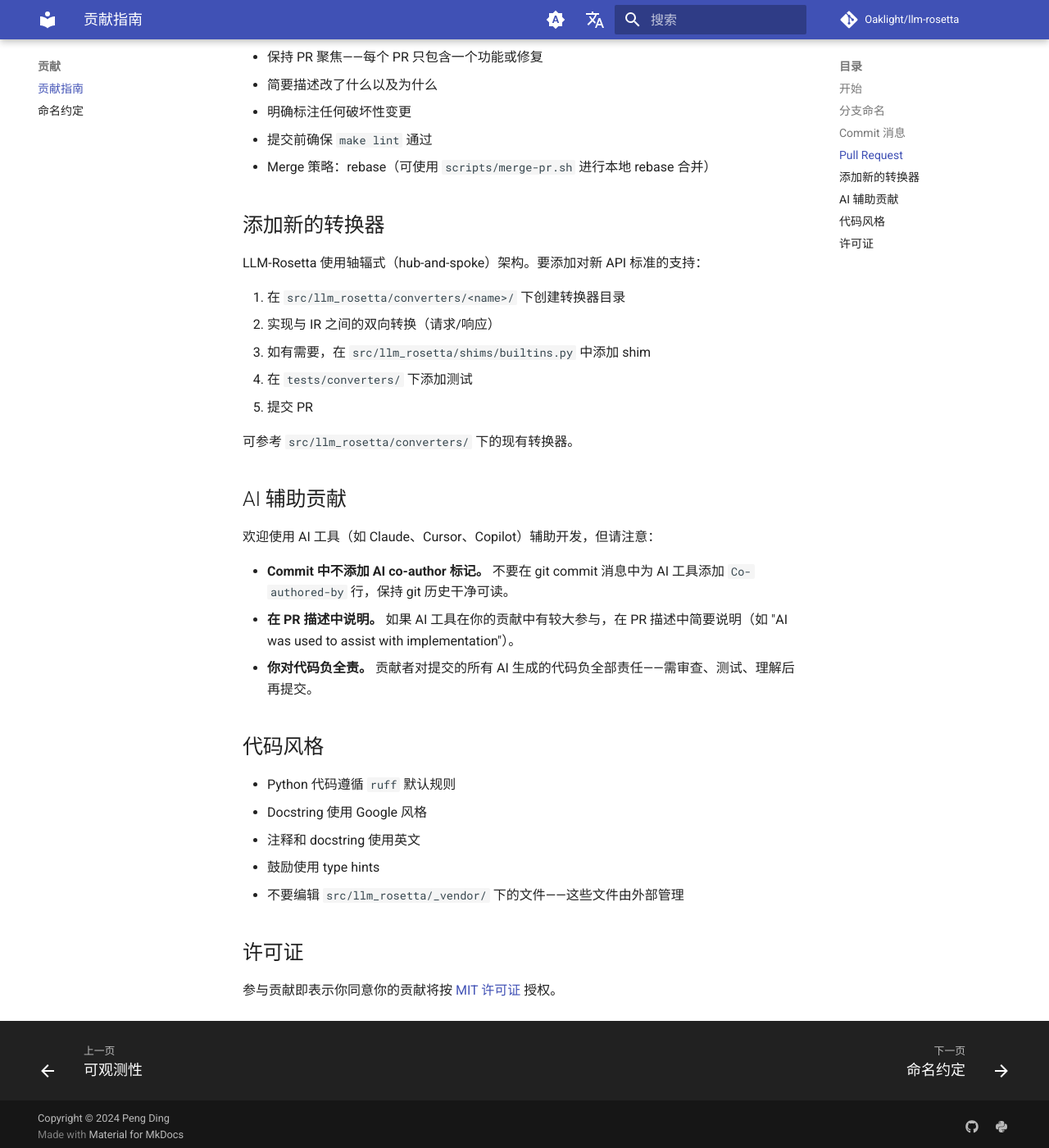
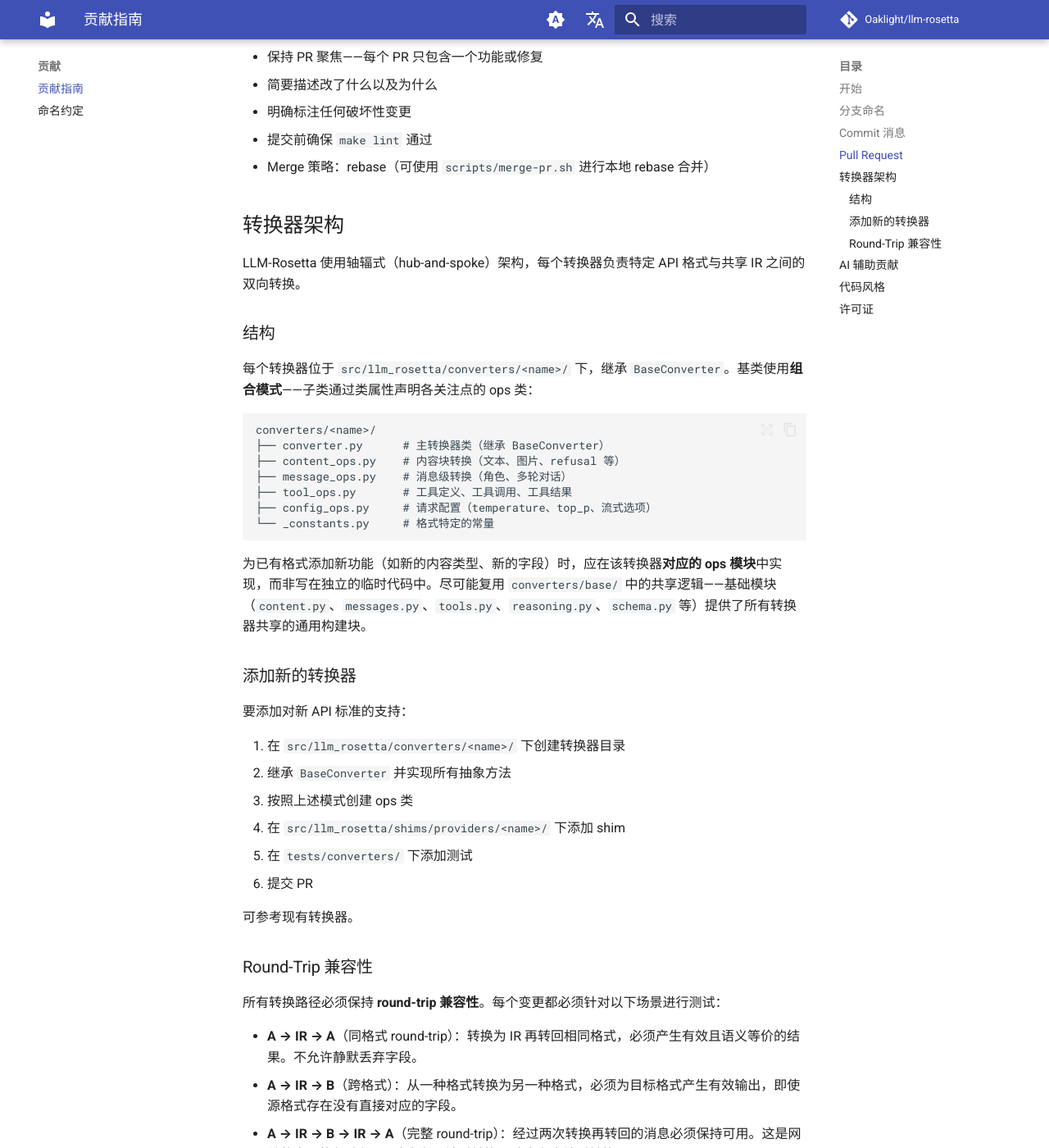
Before and after one commit to Oaklight/llm-rosetta, an MkDocs documentation site: the page built from docs/contributing/guide.md, in a window 1280 px wide and 1400 px high, scrolled down 1060 px. Shown: the whole window at 82% size. Built offline with MkDocs 1.6.1 and Material for MkDocs 9.7.7, drawn with Linux system fonts in a browser that asks for light colours; comment, search, counter and statistics services are not loaded; some of the changed text lies outside the part shown.

Commit message:
docs: add converter architecture and round-trip compatibility to contributing guide

````diff
--- a/docs/contributing/guide.md
+++ b/docs/contributing/guide.md
@@ -38,17 +38,48 @@
 - 提交前确保 `make lint` 通过
 - Merge 策略：rebase（可使用 `scripts/merge-pr.sh` 进行本地 rebase 合并）
 
-## 添加新的转换器
+## 转换器架构
 
-LLM-Rosetta 使用轴辐式（hub-and-spoke）架构。要添加对新 API 标准的支持：
+LLM-Rosetta 使用轴辐式（hub-and-spoke）架构，每个转换器负责特定 API 格式与共享 IR 之间的双向转换。
+
+### 结构
+
+每个转换器位于 `src/llm_rosetta/converters/<name>/` 下，继承 `BaseConverter`。基类使用**组合模式**——子类通过类属性声明各关注点的 ops 类：
+
+```
+converters/<name>/
+├── converter.py      # 主转换器类（继承 BaseConverter）
+├── content_ops.py    # 内容块转换（文本、图片、refusal 等）
+├── message_ops.py    # 消息级转换（角色、多轮对话）
+├── tool_ops.py       # 工具定义、工具调用、工具结果
+├── config_ops.py     # 请求配置（temperature、top_p、流式选项）
+└── _constants.py     # 格式特定的常量
+```
+
+为已有格式添加新功能（如新的内容类型、新的字段）时，应在该转换器**对应的 ops 模块**中实现，而非写在独立的临时代码中。尽可能复用 `converters/base/` 中的共享逻辑——基础模块（`content.py`、`messages.py`、`tools.py`、`reasoning.py`、`schema.py` 等）提供了所有转换器共享的通用构建块。
+
+### 添加新的转换器
+
+要添加对新 API 标准的支持：
 
 1. 在 `src/llm_rosetta/converters/<name>/` 下创建转换器目录
-2. 实现与 IR 之间的双向转换（请求/响应）
-3. 如有需要，在 `src/llm_rosetta/shims/builtins.py` 中添加 shim
-4. 在 `tests/converters/` 下添加测试
-5. 提交 PR
+2. 继承 `BaseConverter` 并实现所有抽象方法
+3. 按照上述模式创建 ops 类
+4. 在 `src/llm_rosetta/shims/providers/<name>/` 下添加 shim
+5. 在 `tests/converters/` 下添加测试
+6. 提交 PR
 
-可参考 `src/llm_rosetta/converters/` 下的现有转换器。
+可参考现有转换器。
+
+### Round-Trip 兼容性
+
+所有转换路径必须保持 **round-trip 兼容性**。每个变更都必须针对以下场景进行测试：
+
+- **A → IR → A**（同格式 round-trip）：转换为 IR 再转回相同格式，必须产生有效且语义等价的结果。不允许静默丢弃字段。
+- **A → IR → B**（跨格式）：从一种格式转换为另一种格式，必须为目标格式产生有效输出，即使源格式存在没有直接对应的字段。
+- **A → IR → B → IR → A**（完整 round-trip）：经过两次转换再转回的消息必须保持可用。这是网关的实际执行路径——请求在入站时转换，响应在出站时转换。
+
+添加或修改转换器逻辑时，至少要编写覆盖前两个场景的测试。网关的跨格式路由依赖于所有转换器在 IR 语义上的一致性——一个转换器的 IR 输出出错，会导致其他所有转换器的级联失败。
 
 ## AI 辅助贡献
 
````
